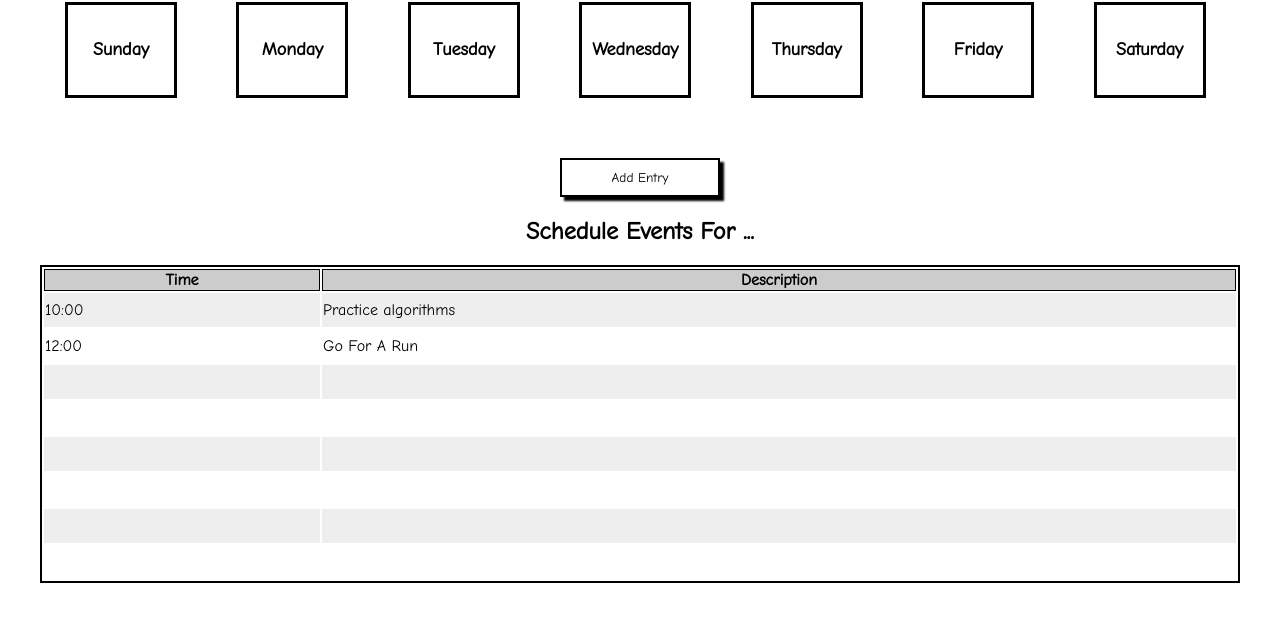
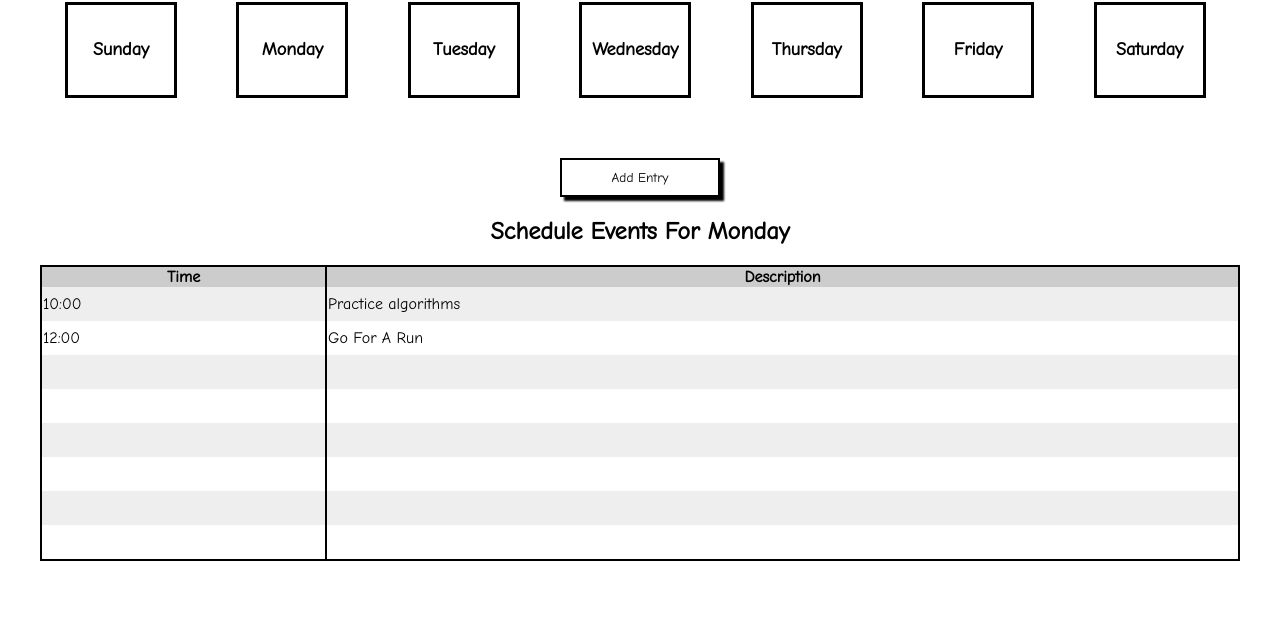
Before and after one commit to K-Bowler/week-planner, a website: page index.html in a window 1280 px wide. Shown: the part 78-700 px from the top of the page. Drawn offline with Linux system fonts and the light colour scheme.

Commit message:
frig yeah

```diff
--- a/index.html
+++ b/index.html
@@ -91,7 +91,7 @@
       </div>
       <div class="row center-row">
         <div class="column-full">
-          <h2 class="schedule">Schedule Events For ...</h2>
+          <h2 class="schedule">Schedule Events For Monday</h2>
         </div>
       </div>
       <div class="row">
--- a/main.js
+++ b/main.js
@@ -26,15 +26,10 @@ function showModal() {
 }
 
 function showView(e) {
-  for (var i = 0; i < $weekdayBox.length; i++) {
-    console.log([i].getAttribute('id'));
-    if (e.path[0].getAttribute('id') === 'sunday') {
-      $schedule.textContent = 'Scheduled events for ' + e.path[0].getAttribute('id');
+    if (e.path[0].textContent === e.target.textContent) {
+      $schedule.textContent = 'Scheduled events for ' + e.path[0].textContent;
       console.log('true');
     }
-  }
-  console.log(e.path[0].getAttribute('id'));
-  console.log('yep:', $schedule.textContent);
 
 }
 
--- a/styles.css
+++ b/styles.css
@@ -114,10 +114,22 @@ table {
   width: 100%;
   height: 2rem;
   border: 2px solid black;
+  border-collapse: collapse;
 }
 
 td {
   height: 2rem;
+  border: none;
+}
+
+th {
+  border: 2px solid black;
+  border-collapse: collapse;
+  border-bottom: none;
+}
+
+tbody td:nth-child(even) {
+  border-left: 2px solid black;
 }
 
 tbody tr:nth-child(odd) {
```
